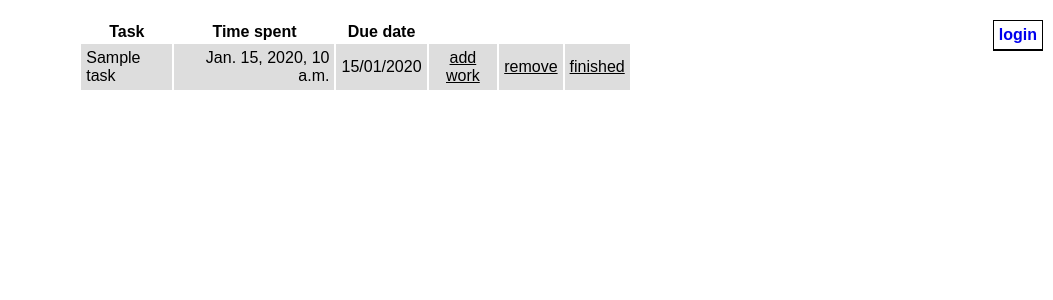
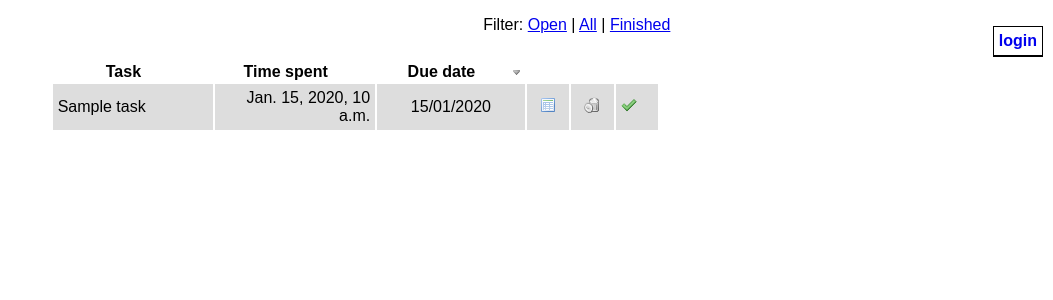
Before and after one commit to jmstaley/timetracker, a Django app: template templates/timetracker/dashboard.html in a window 1280 px wide. Shown: the part 57-357 px from the top of the page, without its empty margins (227-1280 px from the left). Run offline with Django 3.2, Linux system fonts and the light colour scheme; the template is opened without the code that fills it: most values are stand-ins (such as "Sample title", 1, 10 or a date in 2020); form fields are guessed from the names that the template uses; some libraries are stand-ins or nearby versions.

Commit message:
Add filters, images, tablesorter

```diff
--- a/static/css/tracker.css
+++ b/static/css/tracker.css
@@ -71,12 +71,16 @@ div#user_tools li.last {
 table.taskstable {
   margin: 0 auto 0 auto;
   padding: 10px;
-  width: 50%;
+  width: 55%;
 }
 
 table.taskstable a {
   color: #000000;
   text-decoration: underline;
+}
+
+table.taskstable a img {
+  border: none;
 }
 
 table.taskstable a:hover {
@@ -114,6 +118,7 @@ table.worktable tr.workrow td.duration {
 }
 
 div#addtaskform {
+  display: none;
   margin: 0px auto 0px auto;
   width: 50%;
 }
@@ -122,3 +127,26 @@ div.shortcutfield {
   /*float: left;*/
   margin: 0px 2px 0px 2px;
 }
+
+div#addworkform {
+  display: none;
+}
+
+th.header {
+  cursor: pointer;
+  padding-right: 20px;
+}
+
+th.headerSortDown {
+  background: url('/static/images/bullet_arrow_down.png') no-repeat 100% 50%;
+}
+
+th.headerSortUp {
+  background: url('/static/images/bullet_arrow_up.png') no-repeat 100% 50%;
+}
+
+div#filter {
+  margin: 0px auto 0px auto;
+  text-align: right;
+  width: 55%;
+}
--- a/static/js/ui.js
+++ b/static/js/ui.js
@@ -1,12 +1,21 @@
 function setupUi(){
-  // hide elements
-  $('.hide').hide();
-  setupAddTaskToggle();
+  setupAddToggle();
+  $('#tasktable').tablesorter({sortList: [[2,0],]});
 }
 
-function setupAddTaskToggle(){
-  $('#addlink').click(function(){
-    $('#addtaskform').slideToggle('slow');
+function setupAddToggle(){
+  if($('#addtaskform')){
+    addToggle('#addlink', '#addtaskform');
+  }
+
+  if($('#addworkform')){
+    addToggle('#addlink', '#addworkform');
+  }
+}
+
+function addToggle(link, form){
+  $(link).click(function(){
+    $(form).slideToggle('slow');
     return false;
   });
 }
--- a/templates/timetracker/base.html
+++ b/templates/timetracker/base.html
@@ -3,6 +3,7 @@
   <head>
     <link href="/static/css/tracker.css" rel="stylesheet" type="text/css" />
     <script src="http://code.jquery.com/jquery-1.4.4.min.js" type="text/javascript"></script>
+    <script src="/static/js/tablesorter.js" type="text/javascript"></script>
     <script src="/static/js/ui.js" type="text/javascript"></script>
     <script type="text/javascript">
       $(document).ready(function() {
@@ -22,7 +23,8 @@
           {% if user.is_authenticated %}
             <li>{{ user.username }}</li>
             <li><a href="{% url dashboard %}">dashboard</a></li>
-            <li class="last"><a id="addlink" href="{% url add_task %}">add task</a></li>
+            {% block nav %}
+            {% endblock %}
           {% else %}
             <li><a href="#">login</a></li>
           {% endif %}
--- a/templates/timetracker/dashboard.html
+++ b/templates/timetracker/dashboard.html
@@ -1,4 +1,9 @@
 {% extends "timetracker/base.html" %}
+
+{% block nav %}
+  <li class="last"><a id="addlink" href="{% url add_task %}">add task</a></li>
+{% endblock %}
+
 {% block content %}
   <div id="addtaskform" class="hide">
     <form action="{% url dashboard %}" method="POST">{% csrf_token %}
@@ -23,21 +28,28 @@
       </fieldset>
     </form>
   </div>
-  <table class="taskstable">
+  <div id="filter">
+    <p>Filter: <a href="{% url dashboard %}">Open</a> <span>|</span> <a href="{% url dashboard_filter "all"%}">All</a> <span>|</span> <a href="{% url dashboard_filter "finished" %}">Finished</a></p>
+  </div>
+  <table id="tasktable" class="taskstable tablesorter">
+    <thead>
       <tr>
         <th>Task</th>
         <th>Time spent</th>
         <th>Due date</th>
       </tr>
+    </thead>
+    <tbody>
       {% for task in tasks %}
         <tr class="taskrow {% cycle 'even' 'odd' %}">
           <td class="task">{{ task.title }}</td>
           <td class="time">{{ task.total_time_worked }}</td>
           <td class="duedate">{{ task.due_date|date:"d/m/Y" }}</td>
-        <td class="edit"><a href="{{ task.get_absolute_url }}">add work</a></td>
-        <td class="remove"><a href="{% url remove_task task.id %}">remove</a></td>
-        <td class="complete"><a href="{% url complete_task task.id %}">finished</a></td>
+          <td class="edit"><a href="{{ task.get_absolute_url }}"><img src="/static/images/table.png" alt="view detail" title="view detail" /></a></td>
+          <td class="remove"><a href="{% url remove_task task.id %}"><img src="/static/images/bin.png" alt="delete task" title="delete task" /></a></td>
+          <td class="complete"><a href="{% url complete_task task.id %}"><img src="/static/images/tick.png" alt="finish task" title="finish task" /></a></td>
         </tr>
       {% endfor %}
+    </tbody>
   </table>
 {% endblock %}
--- a/templates/timetracker/task_detail.html
+++ b/templates/timetracker/task_detail.html
@@ -1,4 +1,7 @@
 {% extends "timetracker/base.html" %}
+{% block nav %}
+  <li class="last"><a id="addlink" href="{% url add_work task.id %}">add work</a></li>
+{% endblock %}
 {% block content %}
 <h2 class="header">{{ task.title }}</h2>
 <div id="taskdetails">
@@ -7,7 +10,7 @@
 </div>
 <h3>Work</h3>
 <div id="workdetails">
-  <div class="addworkform">
+  <div id="addworkform">
     <form method="POST">{% csrf_token %}
       <fieldset>
         <legend>Add Work</legend>
--- a/views.py
+++ b/views.py
@@ -25,6 +25,8 @@ def dashboard(request, filter=''):
     form = AddTaskShortcut()
     if filter == 'finished':
         tasks = Task.finished.filter(author__id=request.user.id).order_by('due_date')
+    elif filter == 'all':
+        tasks = Task.objects.filter(author__id=request.user.id).order_by('due_date')
     else:
         tasks = Task.live.filter(author__id=request.user.id).order_by('due_date')
     return render_to_response('timetracker/dashboard.html',
```
Also changed, not shown: static/images/add.png (added), static/images/bin.png (added), static/images/bullet_arrow_down.png (added), static/images/bullet_arrow_up.png (added), static/images/table.png (added), static/images/tick.png (added), static/js/tablesorter.js (added), 1 other file. Lines whose indentation alone changed are shown as unchanged.
